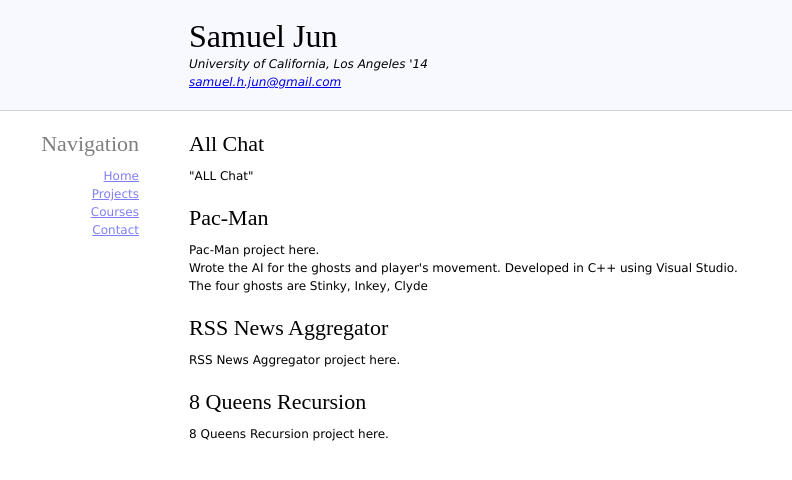
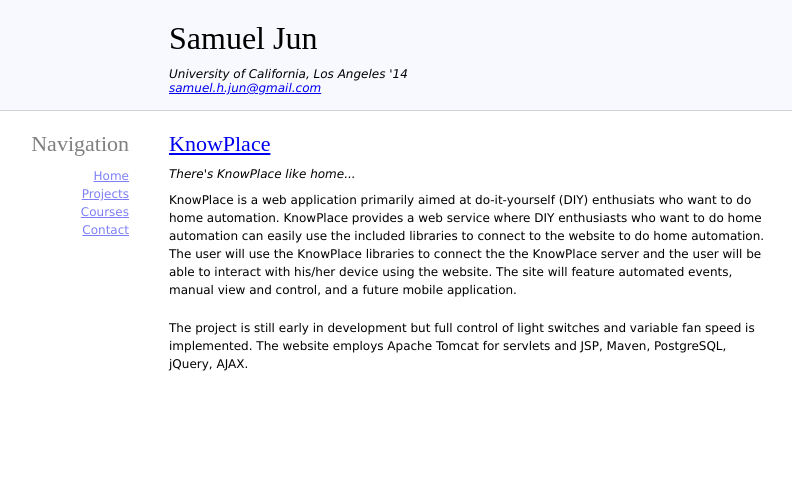
Before and after one commit to samueljun/samueljun.github.io, a PHP site: page /projects.html in a window 1280 px wide. Shown: the top 480 px of the page, without its empty margins (251-1043 px from the left). Run offline with PHP 8.4, Linux system fonts and the light colour scheme.

Commit message:
Added Projects page for KnowPlace and some css changes

```diff
--- a/projects.html
+++ b/projects.html
@@ -3,7 +3,7 @@
 
 	<head>
 		<title>Projects - Samuel Jun</title>
-        <link rel="stylesheet" type="text/css" href="sjunstyle.css" />
+		<link rel="stylesheet" type="text/css" href="sjunstyle.css">
 	</head>
 
 	<body>
@@ -12,12 +12,11 @@
 			<!-- Header -->
 			<div class="header">
 				<div class="title">
-                    <br />
 					<h1>Samuel Jun</h1>
-                    <p><i>
-                        University of California, Los Angeles '14<br />
+					<h3>
+						University of California, Los Angeles '14<br>
 						<a href="mailto:samuel.h.jun@gmail.com">samuel.h.jun@gmail.com</a>
-                    </i></p>
+					</h3>
 				</div>
 			</div>
 		</div>
@@ -27,31 +26,21 @@
 			<div class="nav">
 				<h2>Navigation</h2>
 				<p>
-                    <a href="index.html">Home</a><br />
-                    <a href="projects.html">Projects</a><br />
-                    <a href="courses.html">Courses</a><br />
-                    <a href="contact.html">Contact</a><br />
+					<a href="index.html">Home</a><br>
+					<a href="projects.html">Projects</a><br>
+					<a href="courses.html">Courses</a><br>
+					<a href="contact.html">Contact</a><br>
 				</p>
 			</div>
 			<!-- Main Content -->
 			<div class="content">
-                <h2>All Chat</h2>
+				<h2><a href="http://www.knowplace.cc">KnowPlace</a></h2>
+				<h3>There's KnowPlace like home...</h3>
 				<p>
-                    "ALL Chat"
+					KnowPlace is a web application primarily aimed at do-it-yourself (DIY) enthusiats who want to do home automation. KnowPlace provides a web service where DIY enthusiasts who want to do home automation can easily use the included libraries to connect to the website to do home automation. The user will use the KnowPlace libraries to connect the the KnowPlace server and the user will be able to interact with his/her device using the website. The site will feature automated events, manual view and control, and a future mobile application.
 				</p>
-                <h2>Pac-Man</h2>
 				<p>
-                    Pac-Man project here.<br />
-                    Wrote the AI for the ghosts and player's movement. Developed in C++ using Visual Studio. <br >
-                    The four ghosts are Stinky, Inkey, Clyde
-                </p>
-                <h2>RSS News Aggregator</h2>
-                <p>
-                    RSS News Aggregator project here.
-                </p>
-                <h2>8 Queens Recursion</h2>
-                <p>
-                    8 Queens Recursion project here.
+					The project is still early in development but full control of light switches and variable fan speed is implemented. The website employs Apache Tomcat for servlets and JSP, Maven, PostgreSQL, jQuery, AJAX.
 				</p>
 			</div>
 		</div>
--- a/sjunstyle.css
+++ b/sjunstyle.css
@@ -11,13 +11,14 @@
 
 /* top */
 .top_wrapper {
-	height: 110px;
+	min-height: 110px;
 	background-color: GhostWhite;
 	border-bottom: solid 1px LightGrey;
 }
 .header {
 	margin: auto;
-	width: 800px;
+	padding: 20px;
+	width: 760px;
 }
 .title {
 	float: right;
@@ -26,13 +27,13 @@
 /* bottom */
 .wrapper {
 	margin: auto;
-	padding-top: 20px;
-	width: 800px;
+	padding: 20px;
+	width: 760px;
 }
 .nav
 {
 	float: left;
-	width: 150px;
+	width: 120px;
 	opacity: .5;
 	text-align: right;
 }
@@ -49,6 +50,7 @@
 }
 h1 {
 	font-size: 32px;
+	margin-bottom: 10px;
 }
 h2 {
 	font-size: 22px;
@@ -58,6 +60,7 @@
 	font-family: Verdana, Arial;
 	font-size: 12px;
 	margin-bottom: 10px;
+	font-style: italic;
 }
 ul {
 	font-family: Verdana, Arial;
```
Also changed, not shown: contact.html (+12 -12 lines), courses.html (+11 -11 lines), index.html (+9 -9 lines), README.md. Lines whose indentation alone changed are shown as unchanged.
